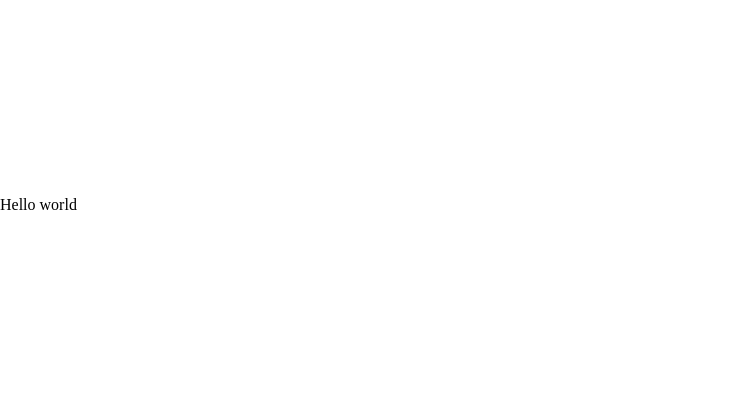
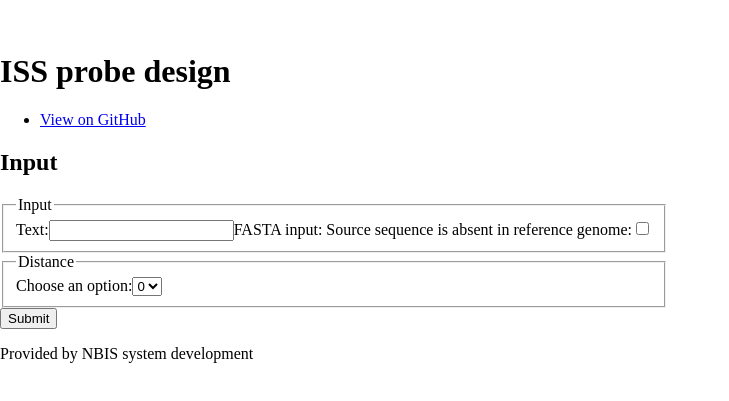
Before and after one commit to NBISweden/PLP_Design_Portal, a React (Vite) app in the folder system/frontend/: page / in a window 1280 px wide. Shown: the part 195-596 px from the top of the page, without its empty margins (0-729 px from the left). Built offline with nearby package versions, Linux system fonts and the light colour scheme.

Commit message:
feat: add code structure for frontend with semantic html

```diff
--- /dev/null
+++ b/system/frontend/src/components/Checkbox/CheckBox.tsx
@@ -0,0 +1,16 @@
+import './Checkbox.css'
+
+interface Props {
+    labelText: string
+}
+
+export function CheckBox({labelText}: Props) {
+    return (
+        <>
+            <label htmlFor="checkbox">
+                {labelText}
+                <input type="checkbox" id="checkbox" name="checkbox" />
+            </label>
+        </>
+    )
+}
--- /dev/null
+++ b/system/frontend/src/components/Dropdown/DropDown.tsx
@@ -0,0 +1,20 @@
+import './DropDown.css'
+
+interface Props {
+    options: (string | number)[],
+    labelText: string
+}
+
+export function DropDown( {options, labelText}: Props){
+    return (
+        <>
+            <label htmlFor="dropdown">{labelText}</label>
+            <select id="dropdown" name="dropdown">
+                {options.map((option) => (
+                    <option value={option}>{option}</option>
+                    ))
+                }
+            </select>
+        </>
+    )
+}
--- /dev/null
+++ b/system/frontend/src/components/InputField/InputField.tsx
@@ -0,0 +1,16 @@
+import './InputField.css'
+
+interface Props {
+    type: 'text' | 'number',
+    labelText: string
+}
+
+export function InputField({type, labelText}: Props) {
+    return (
+        <>
+            <label htmlFor="inputField">{labelText}</label>
+            <input type={type} id="inputField" name="inputField" required />
+        </>
+
+    )
+}
--- a/system/frontend/src/main.tsx
+++ b/system/frontend/src/main.tsx
@@ -1,9 +1,44 @@
 import { StrictMode } from 'react'
 import { createRoot } from 'react-dom/client'
 import './index.css'
+import {InputField} from "./components/InputField/InputField";
+import {CheckBox} from "./components/Checkbox/CheckBox";
+import {DropDown} from "./components/Dropdown/DropDown";
 
 createRoot(document.getElementById('root')!).render(
   <StrictMode>
-    <p>Hello world</p>
+      <header>
+          <h1>ISS probe design</h1>
+          <nav>
+              <ul>
+                  <li>
+                      <a href="https://github.com/NBISweden/PLP_Design_Portal">
+                          View on GitHub
+                      </a>
+                  </li>
+              </ul>
+          </nav>
+      </header>
+      <main>
+          <section>
+              <h2>Input</h2>
+              <form>
+                  <fieldset>
+                      <legend>Input</legend>
+                        <InputField type={"text"} labelText={'Text:'}/>
+                        <CheckBox labelText={'FASTA input: Source sequence is absent in reference genome:'}/>
+                  </fieldset>
+                  <fieldset>
+                      <legend>Distance</legend>
+                        <DropDown options={[0,1]} labelText={'Choose an option:'}/>
+                  </fieldset>
+                  <button type="submit">Submit</button>
+              </form>
+          </section>
+      </main>
+      <footer>
+          <p>Provided by NBIS system development</p>
+      </footer>
+
   </StrictMode>,
 )
```
Also changed, not shown: system/frontend/src/components/Checkbox/Checkbox.css (added), system/frontend/src/components/Dropdown/DropDown.css (added), system/frontend/src/components/InputField/InputField.css (added), 1 other file (tests, documents, lock files or other folders).
